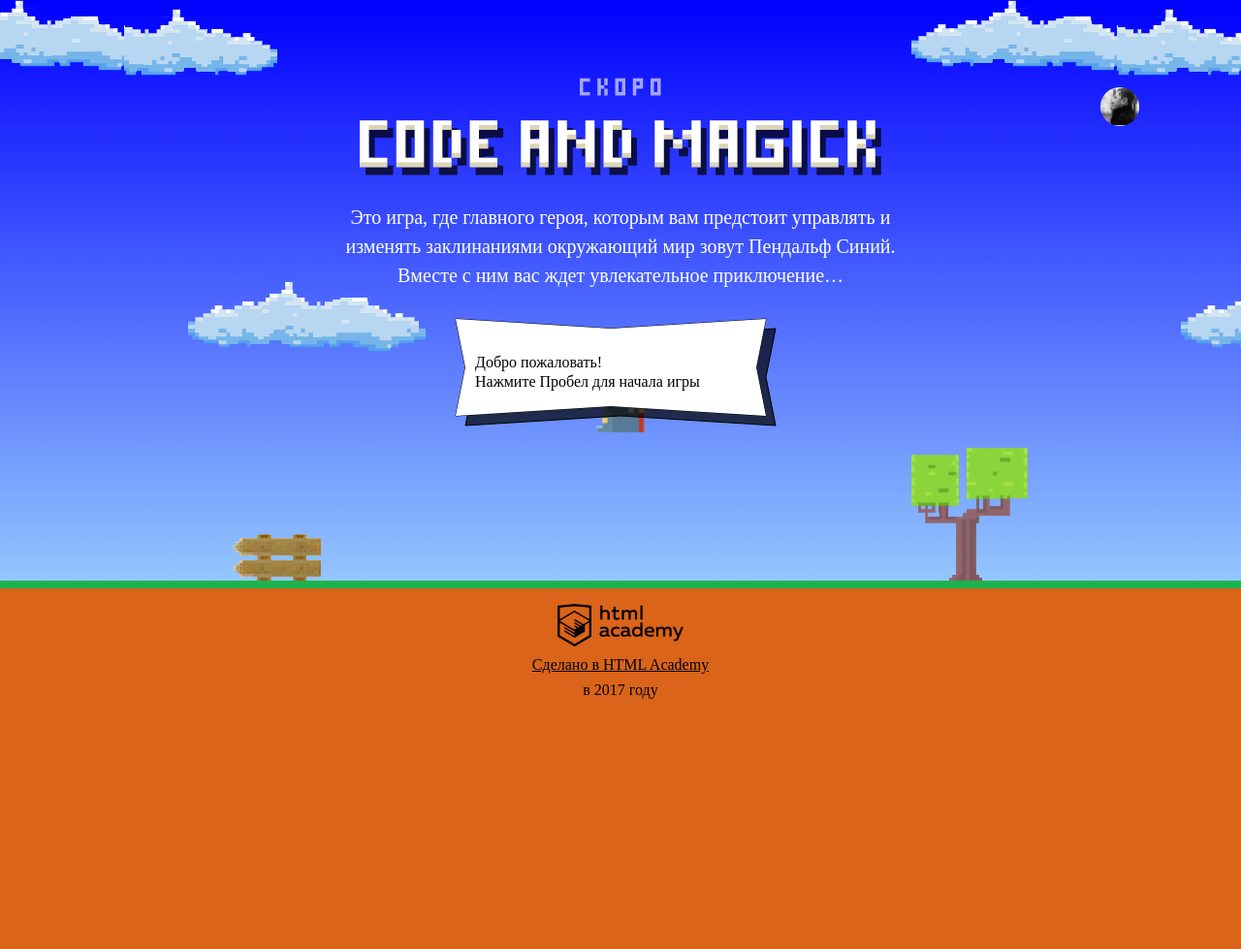
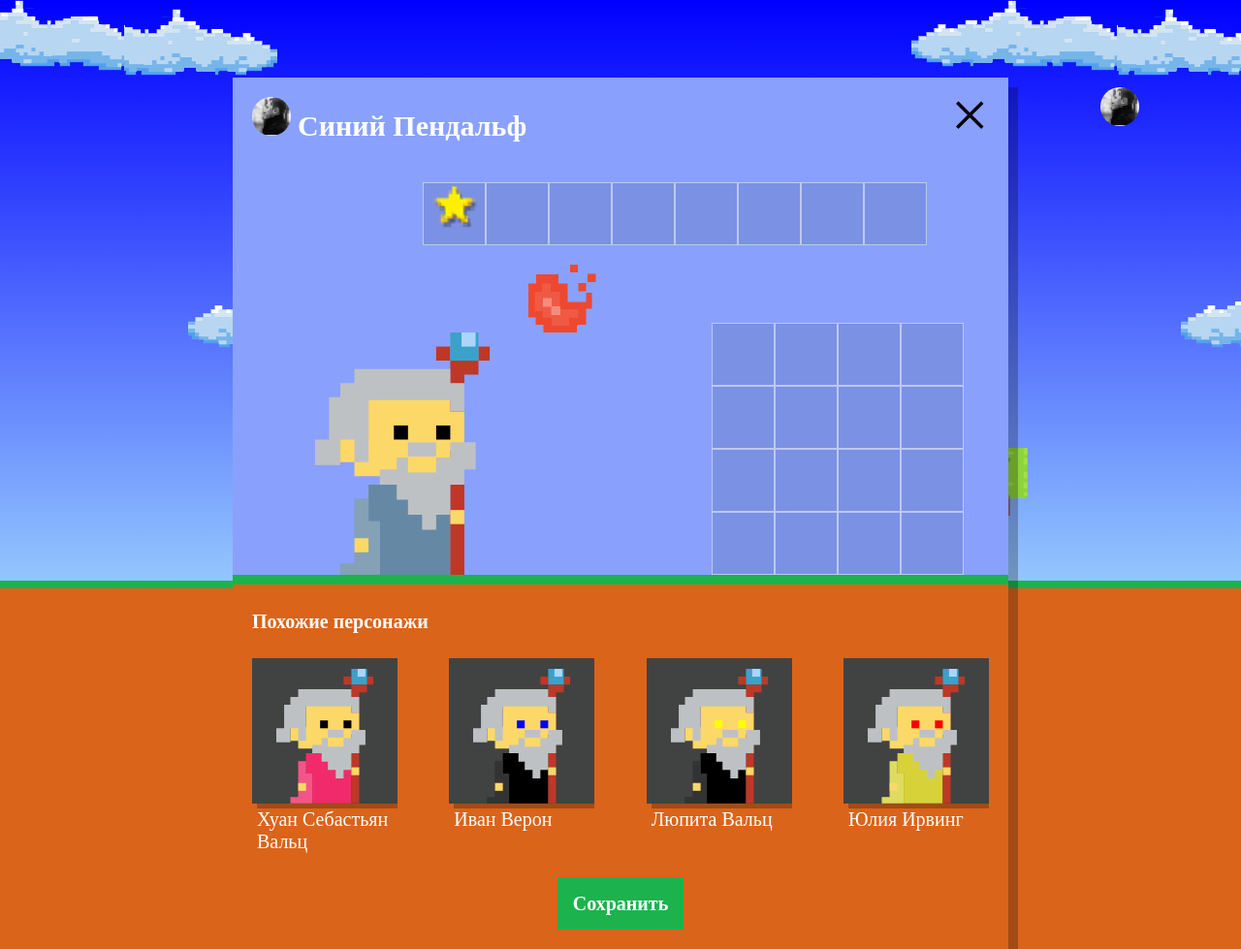
Before and after one commit to Frozenzxc/520651-code-and-magick-18, a website: page index.html in a window 1280 px wide. Shown: the whole page at 97% size. Before the commit the page ends 800 px from the top, so only its background shows below. Drawn offline with Linux system fonts and the light colour scheme; a web font is replaced by a local one.

Commit message:
Добавляет меню выбора персонажей

```diff
--- a/index.html
+++ b/index.html
@@ -205,6 +205,7 @@
 </script>
 
 <script src="js/stat.js"></script>
+<script src="js/setup.js"></script>
 <script src="js/game.js"></script>
 
 </body>
--- /dev/null
+++ b/js/setup.js
@@ -0,0 +1,57 @@
+'use strict';
+
+var WIZARD_COUNT = 4;
+var userDialog = document.querySelector('.setup');
+userDialog.classList.remove('hidden');
+
+var similarBox = document.querySelector('.setup-similar');
+similarBox.classList.remove('hidden');
+
+var wizardList = document.querySelector('.setup-similar-list');
+var template = document.querySelector('#similar-wizard-template').content.querySelector('div');
+var fragment = document.createDocumentFragment();
+
+var MOCK = {
+  name: {
+    firstName: ['Иван', 'Хуан Себастьян', 'Мария', 'Кристоф', 'Виктор', 'Юлия', 'Люпита', 'Вашингтон'],
+    surName: ['да Марья', 'Верон', 'Мирабелла', 'Вальц', 'Онопко', 'Топольницкая', 'Нионго', 'Ирвинг']
+  },
+  coatColor: ['rgb(101, 137, 164)', 'rgb(241, 43, 107)', 'rgb(146, 100, 161)', 'rgb(56, 159, 117)', 'rgb(215, 210, 55)', 'rgb(0, 0, 0)'],
+  eyesColor: ['black', 'red', 'blue', 'yellow', 'green']
+};
+
+function randomElm(arr) {
+  return arr[Math.floor(Math.random() * arr.length)];
+}
+
+var generateData = function () {
+  var arr = [];
+  for (var i = 0; i < WIZARD_COUNT; i++) {
+    arr[i] = {
+      name: randomElm(MOCK.name.firstName) + ' ' + randomElm(MOCK.name.surName),
+      coatColor: randomElm(MOCK.coatColor),
+      eyesColor: randomElm(MOCK.eyesColor)
+    };
+  }
+  return arr;
+};
+
+var templates = generateData();
+
+function renderWizard(obj) {
+  var element = template.cloneNode(true);
+  var wizardName = element.querySelector('.setup-similar-label');
+  var wizardCoat = element.querySelector('.wizard-coat');
+  var wizardEyes = element.querySelector('.wizard-eyes');
+
+  wizardName.textContent = obj.name;
+  wizardCoat.style.fill = obj.coatColor;
+  wizardEyes.style.fill = obj.eyesColor;
+  fragment.appendChild(element);
+}
+
+for (var i = 0; i < templates.length; i++) {
+  renderWizard(templates[i]);
+}
+
+wizardList.appendChild(fragment);
```
